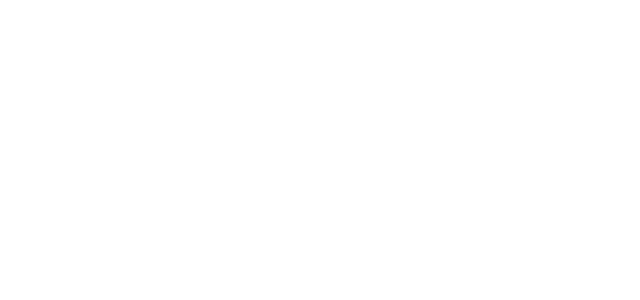
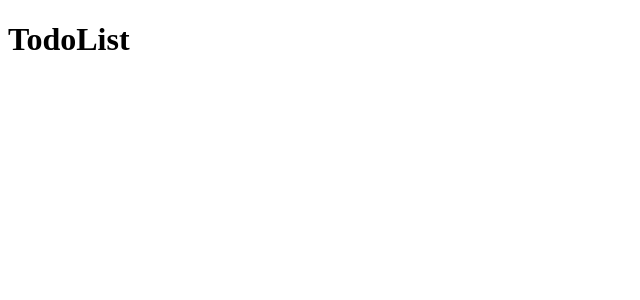
Before and after one commit to ibn-salamat/typescript-react-saga-todolist, a React (Create React App) app: page / in a window 1280 px wide. Shown: the top 300 px of the page, without its empty margins (0-640 px from the left). Built offline with nearby package versions, Linux system fonts and the light colour scheme.

Commit message:
feat: add new components, type Title component

```diff
--- /dev/null
+++ b/src/App.tsx
@@ -0,0 +1,10 @@
+import { Title, TodoList } from "./components";
+
+export const App = () => {
+  return (
+    <>
+      <Title label="TodoList" />
+      <TodoList />
+    </>
+  );
+};
--- /dev/null
+++ b/src/components/Title/index.tsx
@@ -0,0 +1,10 @@
+import React from "react";
+
+type TitleProps = {
+  label: string;
+};
+
+export const Title: React.FC<TitleProps> = (props) => {
+  const { label } = props;
+  return <h1>{label}</h1>;
+};
--- /dev/null
+++ b/src/components/TodoList/index.tsx
@@ -0,0 +1,8 @@
+import React from "react";
+
+export const TodoList: React.FC = () => {
+  return <>
+
+
+  </>;
+};
--- /dev/null
+++ b/src/components/index.ts
@@ -0,0 +1,4 @@
+import { Title } from "./Title/index";
+import { TodoList } from "./TodoList";
+
+export { TodoList, Title };
--- a/src/index.tsx
+++ b/src/index.tsx
@@ -1,7 +1,10 @@
 import React from "react";
 import ReactDOM from "react-dom";
+import { App } from "./App";
 
 ReactDOM.render(
-  <React.StrictMode></React.StrictMode>,
+  <React.StrictMode>
+    <App />
+  </React.StrictMode>,
   document.getElementById("root")
 );
```
